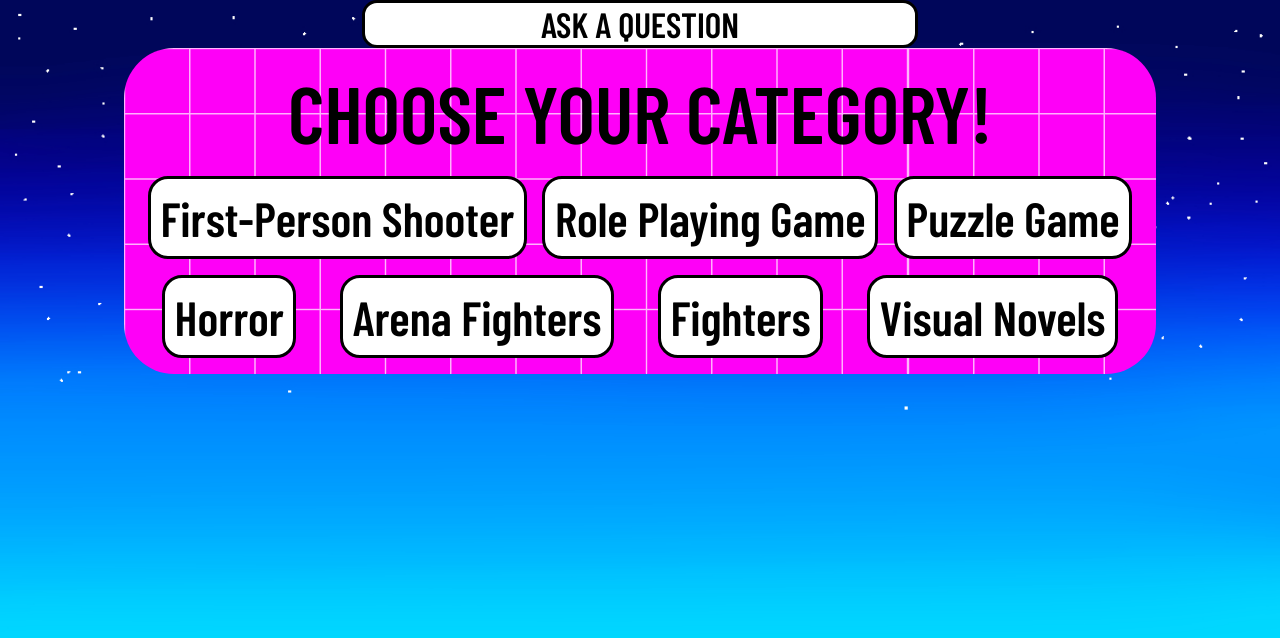
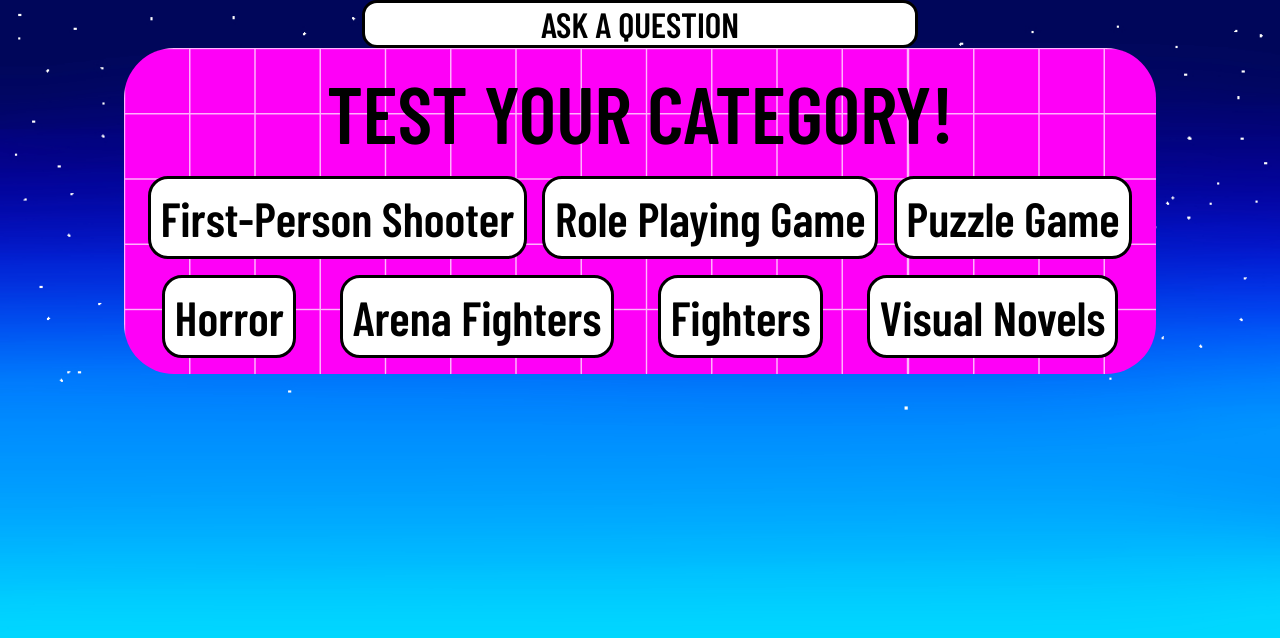
Before and after one commit to Momentum-Team-13/questionbox-team-read-pand-front-end, a React (Create React App) app: page / in a window 1280 px wide. Shown: the top 638 px of the page. Built offline with nearby package versions, Linux system fonts and the light colour scheme.

Commit message:
test commit

```diff
--- a/src/App.js
+++ b/src/App.js
@@ -7,7 +7,7 @@ function App() {
     <div className="App">
     <button className="askButton">Ask a Question</button>
        <div className="wrap">
-       <h1>Choose Your Category!</h1>
+       <h1>Test your category!</h1>
        <div className="genreList">
          {dummy.map(dummy => (
            <div className="gameGenre"><a href={dummy.link} className="genreLink"><h2>{dummy.name}</h2></a></div>
```
